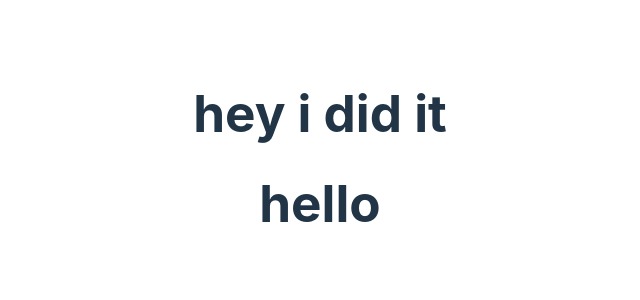
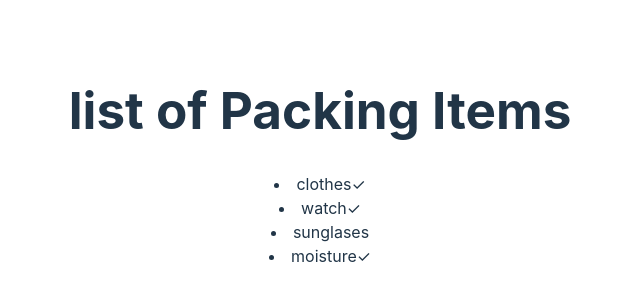
Before and after one commit to MANOJ-SM/React_vite_prj, a React (Vite) app in the folder vite-project/: page / in a window 1280 px wide. Shown: the part 242-542 px from the top of the page, without its empty margins (320-960 px from the left). Built offline with nearby package versions, Linux system fonts and the light colour scheme.

Commit message:
modified

```diff
--- a/vite-project/src/App.jsx
+++ b/vite-project/src/App.jsx
@@ -1,7 +1,8 @@
 import './App.css'
 import Header from './components/Header'
 import ParentComponent from './components/ParentComponent';
-import ChildComponent from './components/ChildComponent';
+import Profile from './components/Profile';
+import PackingList from './components/packingList';
 
 // import {Header} from './components/Header'  //  for named export
 
@@ -10,8 +11,11 @@ import ChildComponent from './components/ChildComponent';
 function App() {
   return (
     <>
-     <Header/>
+     {/* <Header/>
      <h1>hello</h1>
+     <ParentComponent/>
+     <Profile/> */}
+     <PackingList/>
     </>
   )
 }
--- /dev/null
+++ b/vite-project/src/components/Item.jsx
@@ -0,0 +1,46 @@
+// conditionally rendering the items -> if, else
+
+// function Item(props){
+//     if(props.isPacked){
+//         return (
+//             <>
+//             <li>{props.name} ✓ </li>
+//             </>
+//         );
+//     }else {
+//         return <li>{props.name}</li>
+//     }
+// }
+
+// export default Item;
+
+/*
+
+comnditionally render the items with null
+
+function Item(props){
+    if(props.isPacked){
+        return (
+            <>
+            <li>{props.name} ✓ </li>
+            </>
+        );
+    }else {
+        return <li>{props.name}</li>
+    }
+}
+
+export default Item;
+
+*/
+
+
+
+// conditional terrnoruy operator
+
+function Item(props){
+    return  <li> { props.isPacked ? props.name + "✓" : props.name } </li>;
+
+}
+
+export default Item;
--- /dev/null
+++ b/vite-project/src/components/PackingList.jsx
@@ -0,0 +1,17 @@
+import Item from "./Item"
+
+function PackingList(){
+    return (
+        <>
+        <h1>list of Packing Items</h1>
+            <Item  name="clothes" isPacked={true}/>
+            <Item  name="watch" isPacked={true} />
+            <Item  name="sunglases" isPacked={false} />
+            <Item  name="moisture" isPacked={true}/>
+
+        </>
+    )
+}
+
+
+export default PackingList;
```
Also changed, not shown: 1 other file (tests, documents, lock files or other folders).
